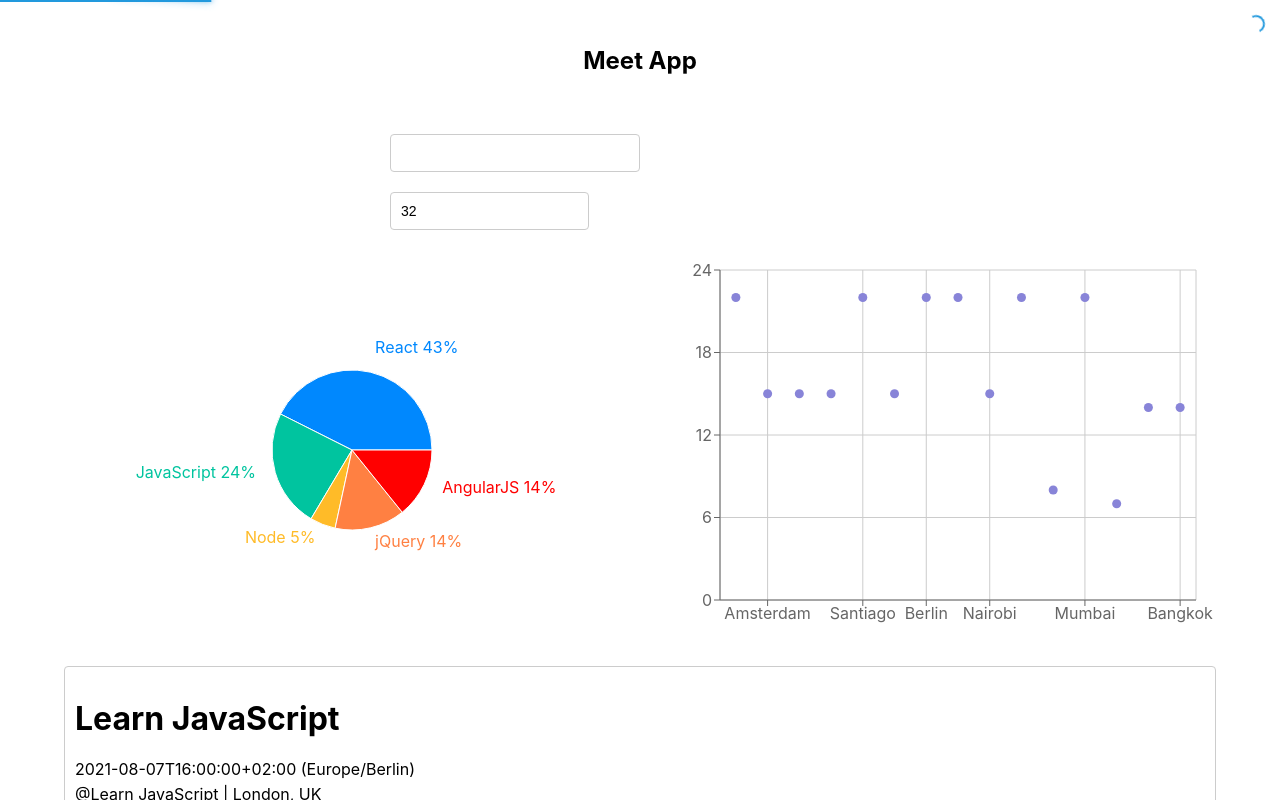
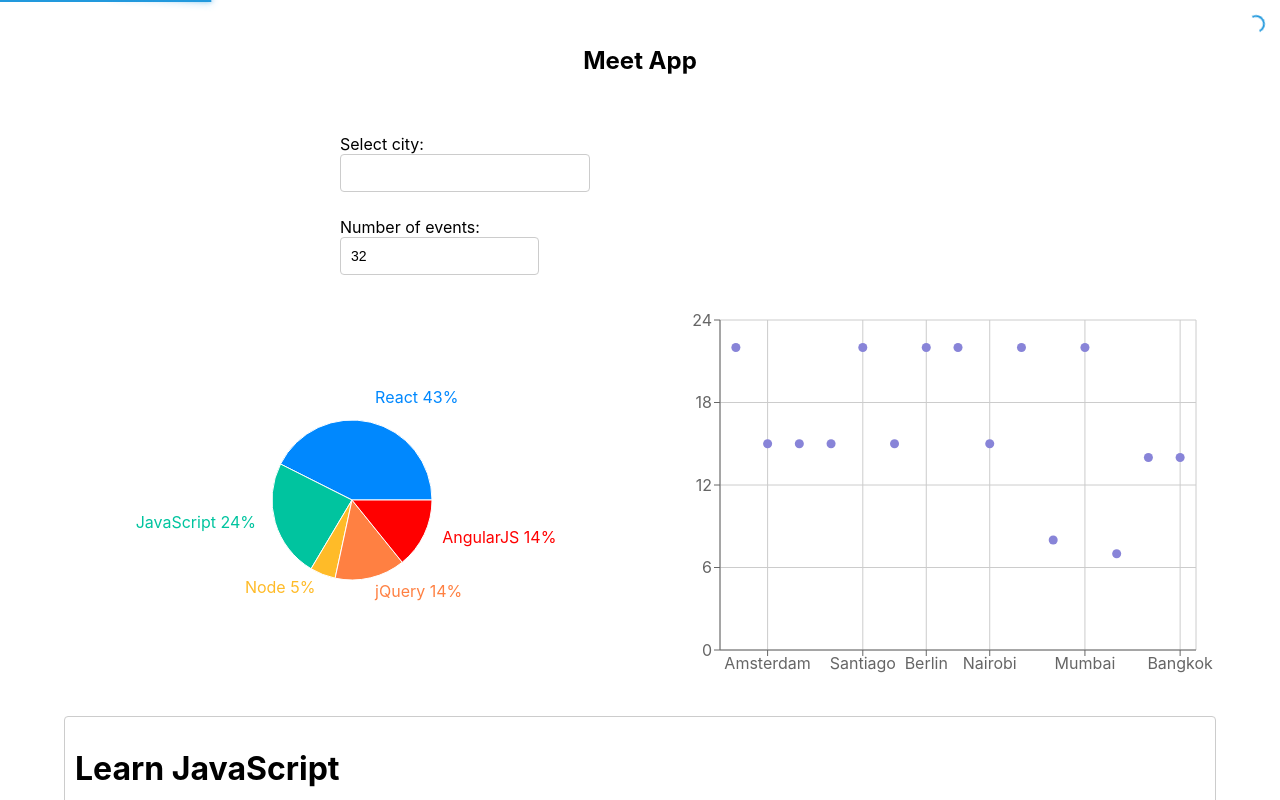
Before and after one commit to JokaMilen/meet, a React (Create React App) app: page / in a window 1280 px wide. Shown: the top 800 px of the page. Built offline with nearby package versions, Linux system fonts and the light colour scheme; what atatus-spa would draw is missing.

Commit message:
turned off autocomplete, small styling corrections

```diff
--- a/src/App.css
+++ b/src/App.css
@@ -38,6 +38,14 @@ input[type="number"] {
   margin-right: 20px;
 }
 
+label, input {
+  display: block;
+}
+
+.inputLabel {
+  text-align: left;
+}
+
 .city {
   width: 250px;
 }
@@ -46,7 +54,7 @@ input[type="number"] {
   display: flex;
   flex-direction: row;
   flex-basis: 300px;
-  max-width: 500px;
+  max-width: 600px;
   margin: auto;
   position: relative;
 }
@@ -57,7 +65,7 @@ input[type="number"] {
   z-index: 2;
   align-self: center;
   margin: 0;
-  top: 43px;
+  /* top: 43px; */
   font-size: 14px;
   box-shadow: 10px 10px 16px -12px rgba(0, 0, 0, 0.75);
 }
@@ -119,7 +127,7 @@ input[type="number"] {
 .NumberOfEvents {
   display: flex;
   flex-direction: row;
-  max-width: 500px;
+  max-width: 600px;
   margin: 20px auto;
   text-align: center;
 }
@@ -133,8 +141,7 @@ input[type="number"] {
 }
 
 .Alert {
-  /* position: fixed;
-  top: 20px; */
+  text-align: left;
 }
 
 .data-vis-wrapper {
--- a/src/App.js
+++ b/src/App.js
@@ -25,8 +25,9 @@ class App extends Component {
       const locationEvents = (location === 'all') ?
         events :
         events.filter((event) => event.location === location);
+      var numberOfEvent = this.state.numberOfEvents < 1 ? 1 : this.state.numberOfEvents > 32 ? 32 : this.state.numberOfEvents;
       this.setState({
-        events: locationEvents.slice(0, this.state.numberOfEvents)
+        events: locationEvents.slice(0, numberOfEvent)
       });
     });
 
--- a/src/CitySearch.js
+++ b/src/CitySearch.js
@@ -42,15 +42,21 @@ class CitySearch extends Component {
   render() {
     return (
       <div className="CitySearch">
+        <section>
+          <label htmlFor="search" className="inputLabel">Select city:</label>
           <input
+            id="search"
             type="text"
             className="city"
             value={this.state.query}
             onChange={this.handleInputChanged}
             onFocus={() => { this.setState({ showSuggestions: true }) }}
             onBlur={() => { this.setState({ showSuggestions: false }) }}
+            autoComplete="off"
           />
+
           <InfoAlert text={this.state.infoText} />
+
           <ul className="suggestions" style={this.state.showSuggestions ? {} : { display: 'none' }}>
             {this.state.suggestions.map((suggestion) => (
               <li
@@ -65,6 +71,7 @@ class CitySearch extends Component {
               <b>See all cities</b>
             </li>
           </ul>
+        </section>
       </div>
     );
   }
--- a/src/EventGenre.js
+++ b/src/EventGenre.js
@@ -1,4 +1,4 @@
-import React, { PureComponent, useEffect, useState } from 'react';
+import React, { useEffect, useState } from 'react';
 import { PieChart, Pie, Cell, ResponsiveContainer } from 'recharts';
 
 const COLORS = ['#0088FE', '#00C49F', '#FFBB28', '#FF8042', 'red'];
@@ -12,7 +12,7 @@ const EventGenre = ({ events }) => {
       return { name: genre, value }
     })
 
-    return data;
+    return data.filter((record) => record.value > 0);
   }
 
   useEffect(() => { setData(() => getData()); }, [events]);
--- a/src/NumberOfEvents.js
+++ b/src/NumberOfEvents.js
@@ -27,13 +27,19 @@ class NumberOfEvents extends Component {
     const { numberOfEvents } = this.props;
     return (
       <div className="NumberOfEvents">
+        <section>
+          <label htmlFor="number" className="inputLabel">Number of events:</label>
           <input
+            id="number"
             type="number"
             className="number"
             value={numberOfEvents}
             onChange={this.handleInputChanged}
+            autoComplete="off"
           />
+
           <ErrorAlert text={this.state.errorAlertText} />
+        </section>
       </div>
     );
   }
```
Lines whose indentation alone changed are shown as unchanged.
